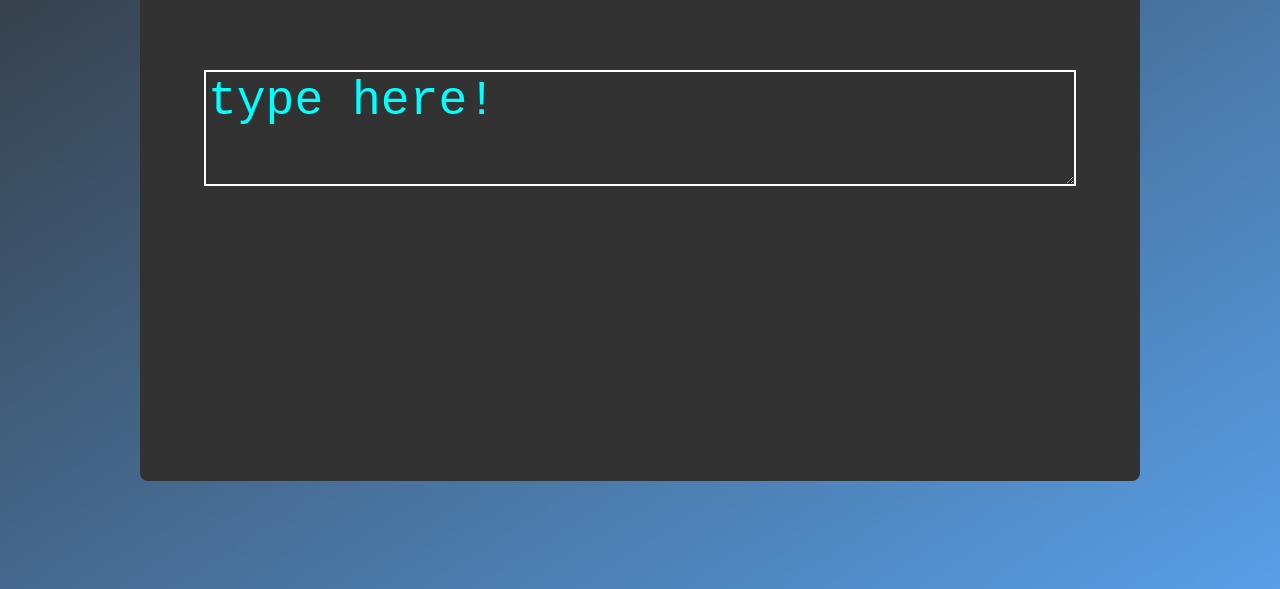
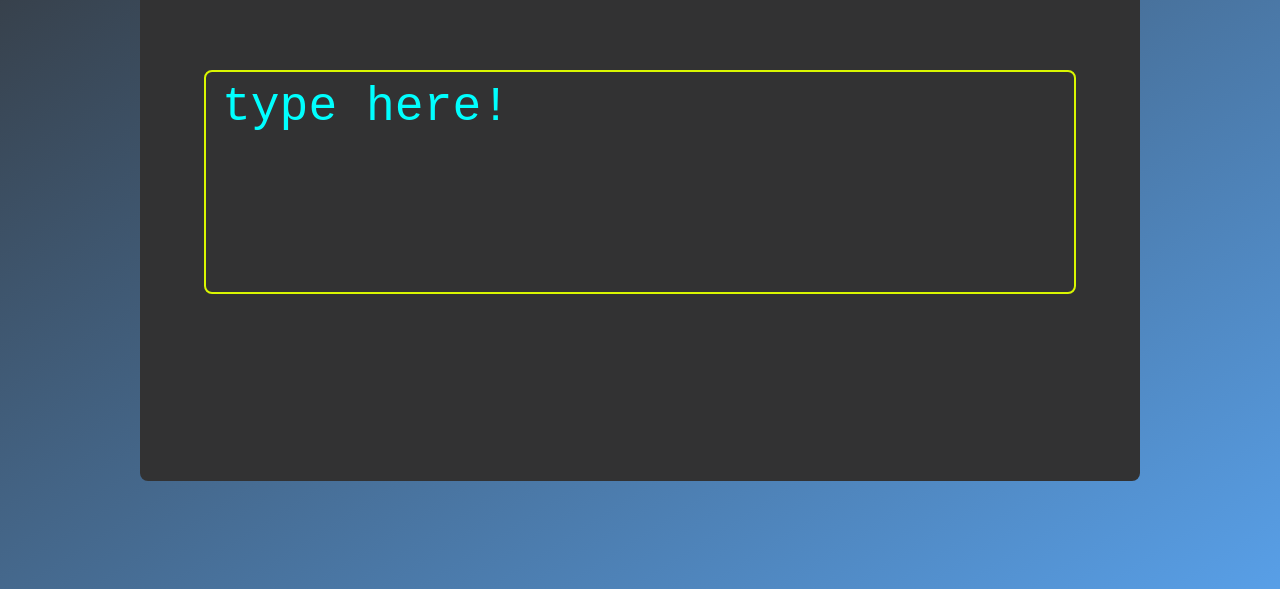
Before and after one commit to moemi-N/sushid, a plain HTML site: page index.html in a window 1280 px wide. Shown: the part 227-816 px from the top of the page. Drawn offline with Linux system fonts and the light colour scheme; a web font is replaced by a local one.

Commit message:
html/cssのひな型は一旦完了

```diff
--- a/index.html
+++ b/index.html
@@ -10,7 +10,7 @@
     <div class =timer id="timer">0</div>
     <div class="content">
         <div class="type-display" id="type-display"> type here</div>
-        <textarea class="answer" id = "inputanswer">type here!</textarea>
+        <textarea class="answer" id = "inputanswer" autofocus>type here!</textarea>
     </div>
 
 
--- a/style.css
+++ b/style.css
@@ -74,4 +74,30 @@ body {
     /* siraberu */
     outline: none;
     width: 100%;
+    height: 14rem;
+    /* ブラウザーが適切なマージンを選択 */
+    margin: auto;
+    /*  要素のサイズ変更不可 */
+    resize: none;
+    /* 要素内部の空間 */
+    padding: 0.5rem 1rem;
+    /* 枠の4隅を丸く */
+    border-radius: 0.5rem;
+    font-size: 1rem;
 }
+
+
+/* フォーカスされている時に入力欄の枠の色が変わる */
+.answer:focus {
+    border-color: rgb(217, 246, 1);
+  }
+
+  /* 以下ddjsで設定した内容に対する設定 */
+.correct {
+    color: green;
+  }
+
+.incorrect {
+    color: red;
+    text-decoration: underline;
+  }
```
